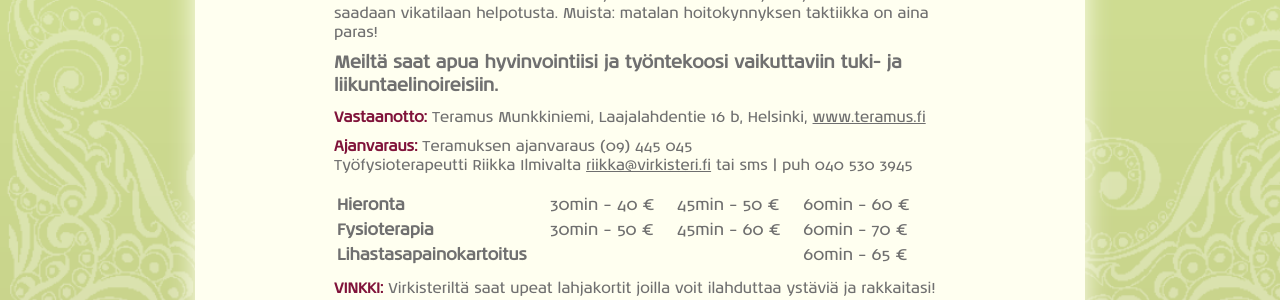
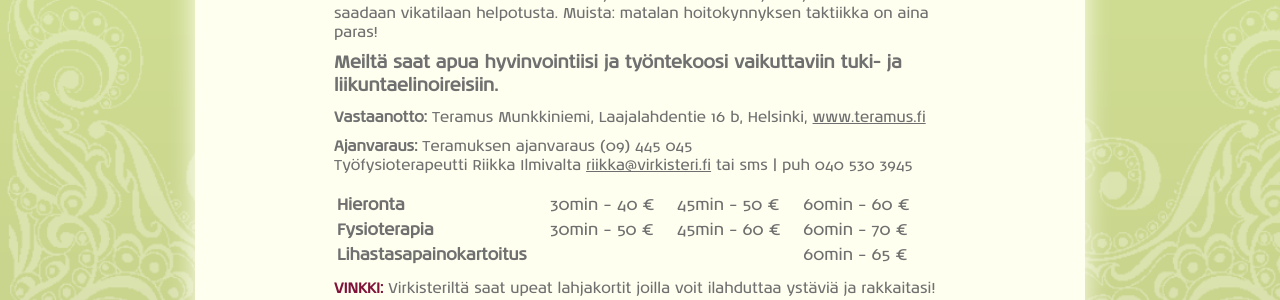
Before and after one commit to sdsykes-web/virkisteri, a Jekyll site: the page built from fysioterapia.md, in a window 1280 px wide. Shown: the part 742-1042 px from the top of the page. Built offline with Jekyll 4.4.1, drawn with Linux system fonts in a browser that asks for light colours; nearby versions of some CDN libraries; some web fonts are replaced.

Commit message:
Adds grey style for non caps bold items

```diff
--- a/css/master.css
+++ b/css/master.css
@@ -353,6 +353,10 @@ h1,h2,h3,h4,h5,h6,p {margin:0;padding:0}
   margin-top: 10px;
 }
 
+#content .grey {
+  color: #707070;
+}
+
 .margin-indicator-container {
   position: relative;
   top: 4px;
--- a/fysioterapia.md
+++ b/fysioterapia.md
@@ -13,9 +13,9 @@ Kolottaako? Epämukavuuden tunnetta? Väsyykö niskasi tai selkäsi työpäivän
 
 ###### Meiltä saat apua hyvinvointiisi ja työntekoosi vaikuttaviin tuki- ja liikuntaelinoireisiin.
 
-**Vastaanotto:** Teramus Munkkiniemi, Laajalahdentie 16 b, Helsinki, [www.teramus.fi](http://www.teramus.fi)
+**<span class="grey">Vastaanotto:</span>** Teramus Munkkiniemi, Laajalahdentie 16 b, Helsinki, [www.teramus.fi](http://www.teramus.fi)
 
-**Ajanvaraus:** Teramuksen ajanvaraus (09) 445 045
+**<span class="grey">Ajanvaraus:</span>** Teramuksen ajanvaraus (09) 445 045
 Työfysioterapeutti Riikka Ilmivalta [riikka@virkisteri.fi](mailto:riikka@virkisteri.fi) tai sms | puh 040 530 3945
 
 <table>
```
Also changed, not shown: kehonhuolto.md (+1 -1 lines), images/yoga1.jpg.
